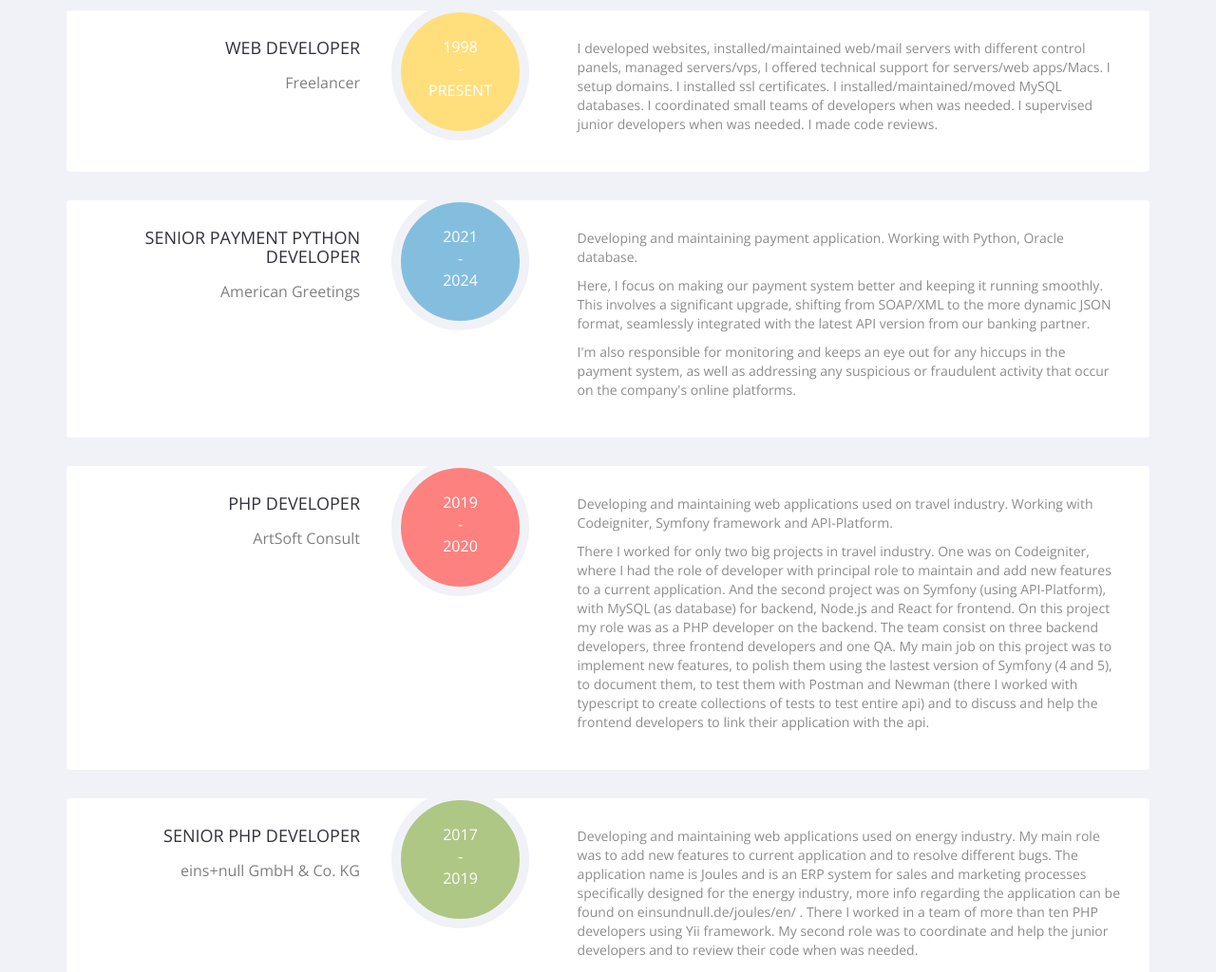
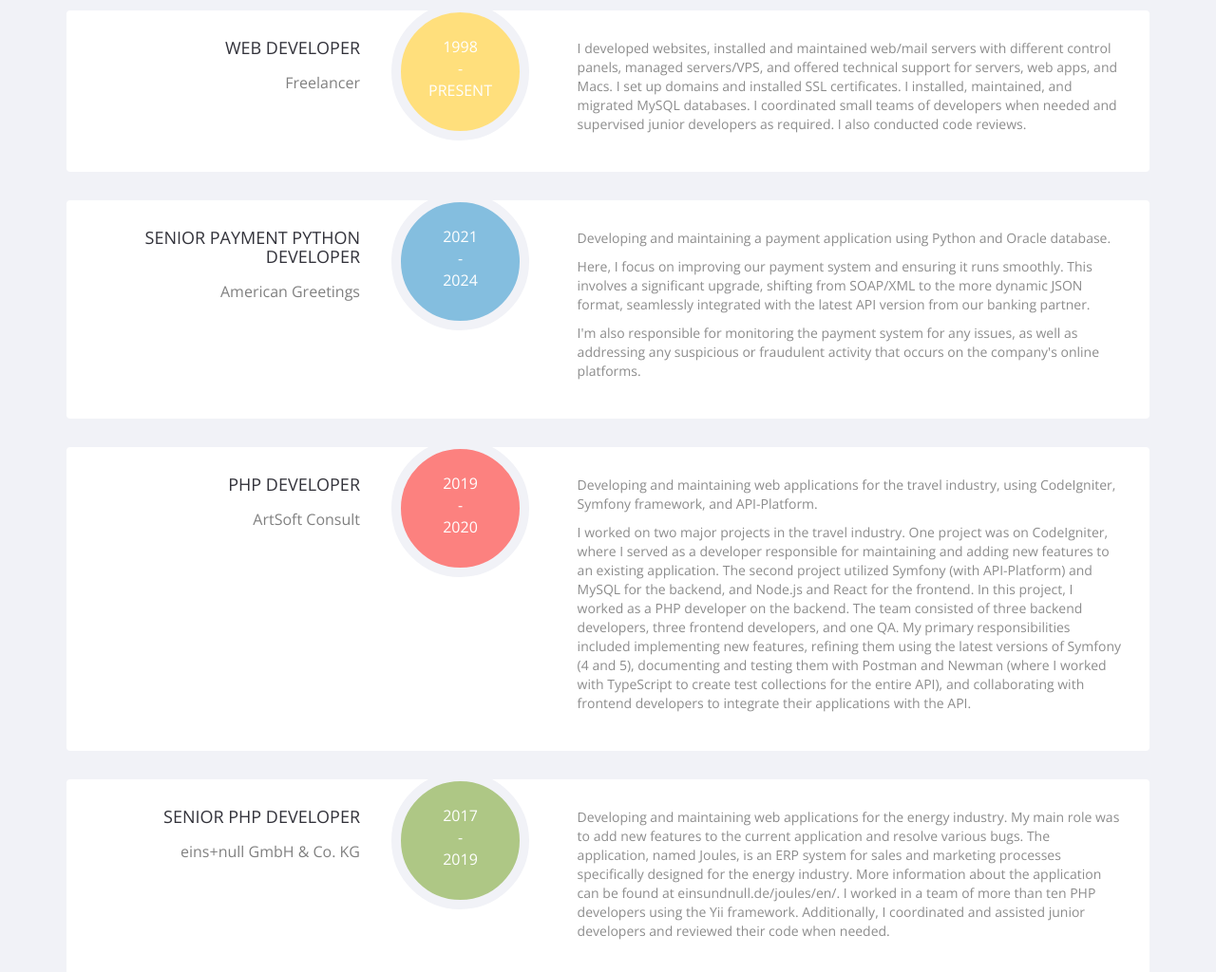
Before and after one commit to morodan/cv, a plain HTML site: page index.html in a window 1280 px wide. Shown: the part 3034-4058 px from the top of the page at 95% size. Drawn offline with nearby package versions, Linux system fonts and the light colour scheme; some packages are replaced by stand-ins of ours.

Commit message:
Update index.html

```diff
--- a/index.html
+++ b/index.html
@@ -497,7 +497,7 @@
                     <!-- /.stay-time -->
 
                     <div class="comments" data-scroll-reveal="enter from the right after .5s">
-                        <p>I developed websites, installed/maintained web/mail servers with different control panels, managed servers/vps, I offered technical support for servers/web apps/Macs. I setup domains. I installed ssl certificates. I installed/maintained/moved MySQL databases. I coordinated small teams of developers when was needed. I supervised junior developers when was needed. I made code reviews.</p>
+                        <p>I developed websites, installed and maintained web/mail servers with different control panels, managed servers/VPS, and offered technical support for servers, web apps, and Macs. I set up domains and installed SSL certificates. I installed, maintained, and migrated MySQL databases. I coordinated small teams of developers when needed and supervised junior developers as required. I also conducted code reviews.</p>
                     </div>
                     <!-- /.comments -->
                 </div>
@@ -521,12 +521,12 @@
                     <!-- /.stay-time -->
 
                     <div class="comments" data-scroll-reveal="enter from the right after .5s">
-                        <p>Developing and maintaining payment application. Working with Python, Oracle database.</p>
+                        <p>Developing and maintaining a payment application using Python and Oracle database.</p>
                         <p>
-                            Here, I focus on making our payment system better and keeping it running smoothly. This involves a significant upgrade, shifting from SOAP/XML to the more dynamic JSON format, seamlessly integrated with the latest API version from our banking partner.
+                            Here, I focus on improving our payment system and ensuring it runs smoothly. This involves a significant upgrade, shifting from SOAP/XML to the more dynamic JSON format, seamlessly integrated with the latest API version from our banking partner.
                         </p>
                         <p>
-                            I'm also responsible for monitoring and keeps an eye out for any hiccups in the payment system, as well as addressing any suspicious or fraudulent activity that occur on the company's online platforms.
+                            I'm also responsible for monitoring the payment system for any issues, as well as addressing any suspicious or fraudulent activity that occurs on the company's online platforms.
                         </p>
                     </div>
                     <!-- /.comments -->
@@ -552,8 +552,8 @@
                     <!-- /.stay-time -->
 
                     <div class="comments" data-scroll-reveal="enter from the right after .5s">
-                        <p>Developing and maintaining web applications used on travel industry. Working with Codeigniter, Symfony framework and API-Platform.</p>
-                        <p>There I worked for only two big projects in travel industry. One was on Codeigniter, where I had the role of developer with principal role to maintain and add new features to a current application. And the second project was on Symfony (using API-Platform), with MySQL (as database) for backend, Node.js and React for frontend. On this project my role was as a PHP developer on the backend. The team consist on three backend developers, three frontend developers and one QA. My main job on this project was to implement new features, to polish them using the lastest version of Symfony (4 and 5), to document them, to test them with Postman and Newman (there I worked with typescript to create collections of tests to test entire api) and to discuss and help the frontend developers to link their application with the api.</p>
+                        <p>Developing and maintaining web applications for the travel industry, using CodeIgniter, Symfony framework, and API-Platform.</p>
+                        <p>I worked on two major projects in the travel industry. One project was on CodeIgniter, where I served as a developer responsible for maintaining and adding new features to an existing application. The second project utilized Symfony (with API-Platform) and MySQL for the backend, and Node.js and React for the frontend. In this project, I worked as a PHP developer on the backend. The team consisted of three backend developers, three frontend developers, and one QA. My primary responsibilities included implementing new features, refining them using the latest versions of Symfony (4 and 5), documenting and testing them with Postman and Newman (where I worked with TypeScript to create test collections for the entire API), and collaborating with frontend developers to integrate their applications with the API.</p>
                     </div>
                     <!-- /.comments -->
                 </div>
@@ -578,7 +578,7 @@
                     <!-- /.stay-time -->
 
                     <div class="comments" data-scroll-reveal="enter from the right after .5s">
-                        <p>Developing and maintaining web applications used on energy industry. My main role was to add new features to current application and to resolve different bugs. The application name is Joules and is an ERP system for sales and marketing processes specifically designed for the energy industry, more info regarding the application can be found on einsundnull.de/joules/en/ . There I worked in a team of more than ten PHP developers using Yii framework. My second role was to coordinate and help the junior developers and to review their code when was needed.</p>
+                        <p>Developing and maintaining web applications for the energy industry. My main role was to add new features to the current application and resolve various bugs. The application, named Joules, is an ERP system for sales and marketing processes specifically designed for the energy industry. More information about the application can be found at einsundnull.de/joules/en/. I worked in a team of more than ten PHP developers using the Yii framework. Additionally, I coordinated and assisted junior developers and reviewed their code when needed.</p>
                     </div>
                     <!-- /.comments -->
                 </div>
@@ -627,7 +627,7 @@
                     <!-- /.stay-time -->
 
                     <div class="comments" data-scroll-reveal="enter from the right after .5s">
-                        <p>We developed/maintained web applications, including web services. We developed a big commercial application for a telecom company using Zend Framework in combination with Ext.JS. As a secondary role, into the company, was to coordinate the juniors and help them to follow best practices and review their code.</p>
+                        <p>We developed and maintained web applications, including web services. We built a large commercial application for a telecom company using Zend Framework in combination with Ext.JS. Additionally, I played a secondary role in the company, where I coordinated junior developers, assisted them in following best practices, and reviewed their code.</p>
                     </div>
                     <!-- /.comments -->
                 </div>
@@ -747,8 +747,7 @@
                     <!-- /.stay-time -->
 
                     <div class="comments" data-scroll-reveal="enter from the right after .5s">
-                        <p>My main activity was FoxPro programming, training people how to use computers,
-                            installing operating systems, assisting on buying new computers, etc.</p>
+                        <p>My main activity was FoxPro programming, training people how to use computers, installing operating systems, assisting on buying new computers, etc.</p>
                     </div>
                     <!-- /.comments -->
                 </div>
```
